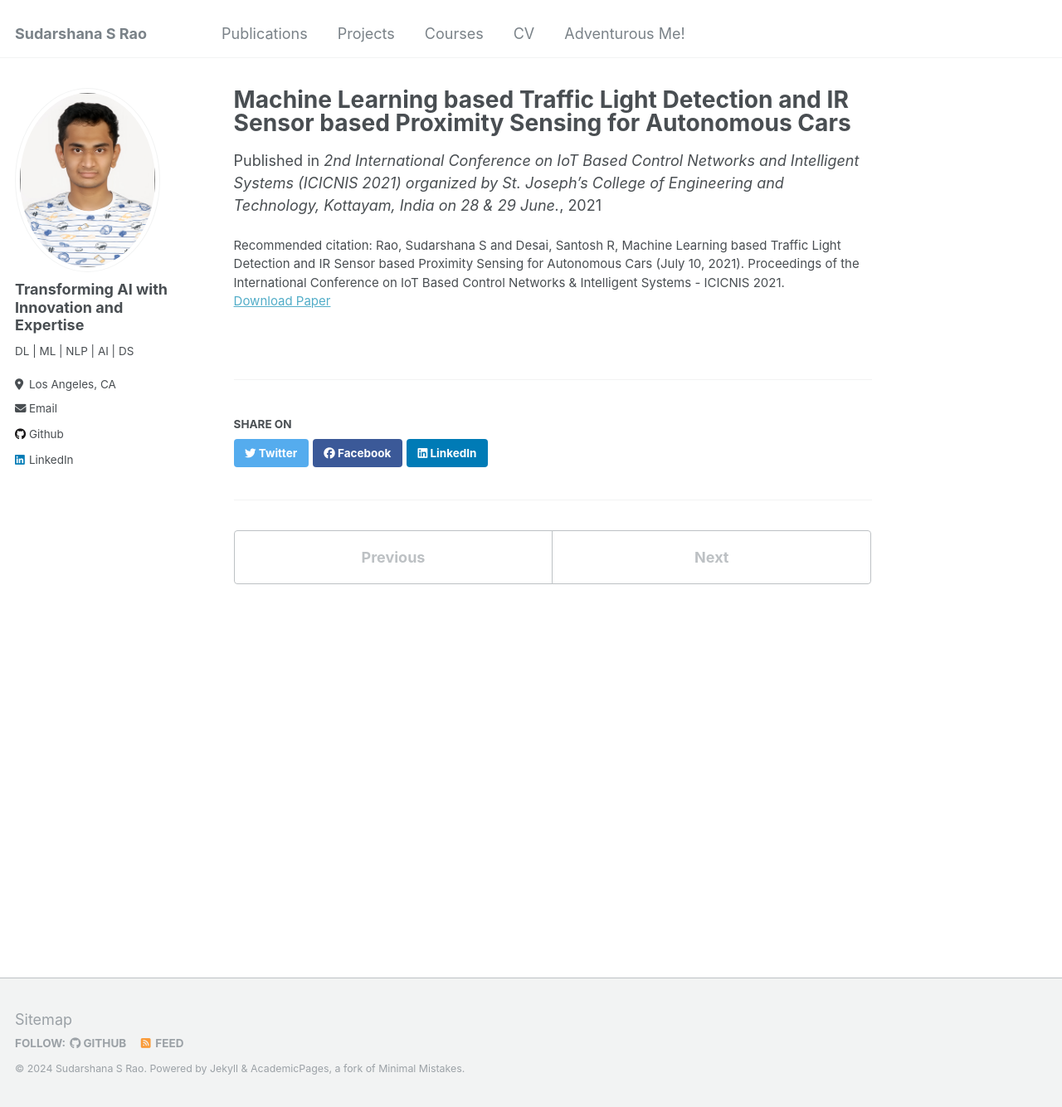
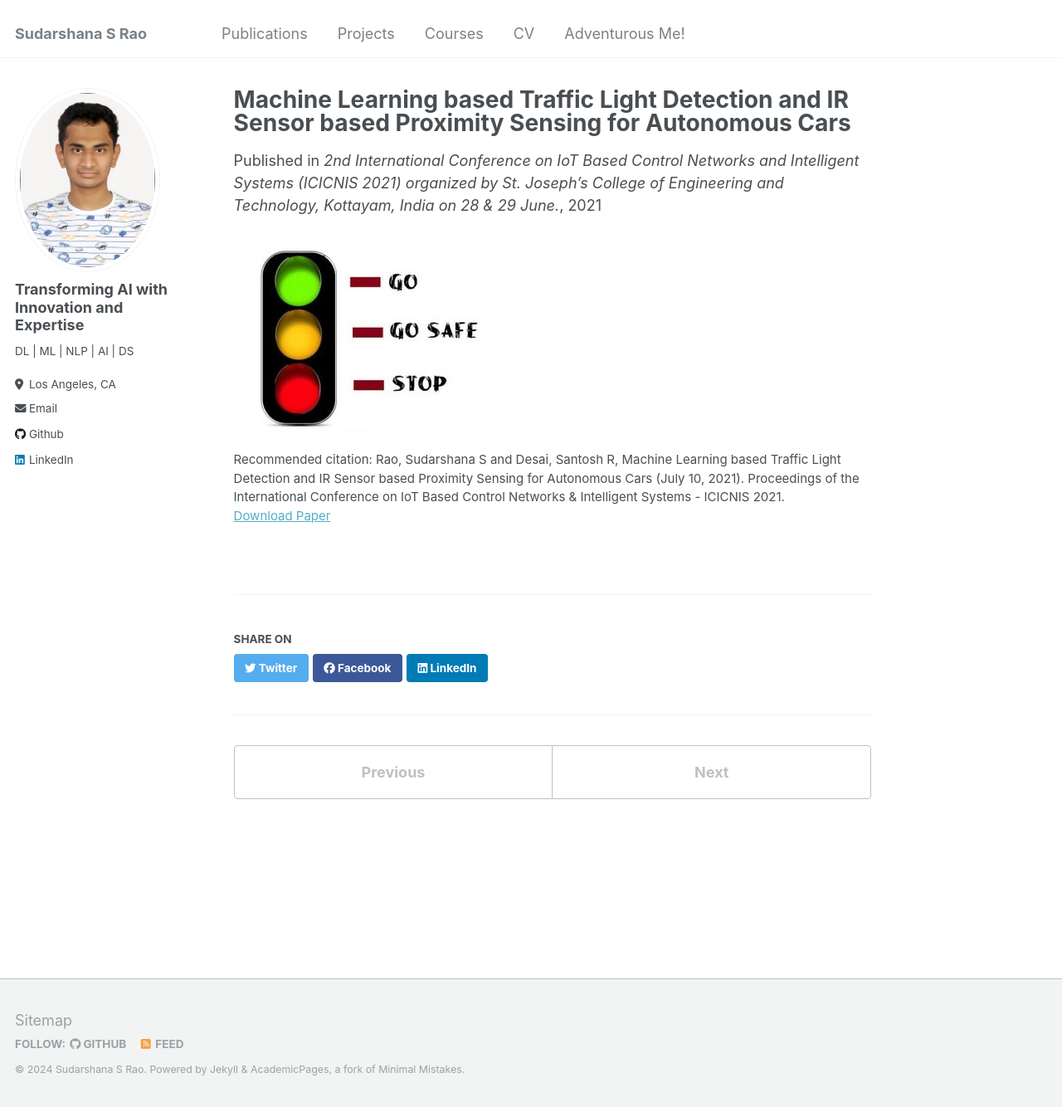
Before and after one commit to SudarshanaSRao/SudarshanaSRao.github.io, a Jekyll site: the page built from _publications/2021-07-14-paper-title-number-1.md, in a window 1280 px wide and 1334 px high. Shown: the whole window at 83% size. Built offline with Jekyll 4.4.1, drawn with Linux system fonts in a browser that asks for light colours.

Commit message:
Update 2021-07-14-paper-title-number-1.md

```diff
--- a/_publications/2021-07-14-paper-title-number-1.md
+++ b/_publications/2021-07-14-paper-title-number-1.md
@@ -9,5 +9,4 @@ paperurl: 'https://papers.ssrn.com/sol3/papers.cfm?abstract_id=3883931'
 citation: 'Rao, Sudarshana S and Desai, Santosh R, Machine Learning based Traffic Light Detection and IR Sensor based Proximity Sensing for Autonomous Cars (July 10, 2021). Proceedings of the International Conference on IoT Based Control Networks & Intelligent Systems - ICICNIS 2021.'
 ---
 
-<!-- Recommended citation: Jabini, A., M. Mahsuli, and S. F. Ghahari. "PROBABILISTIC BLIND IDENTIFICATION OF SOIL-STRUCTURE SYSTEMS USING EXTENDED KALMAN FILTER." <i>Proceedings of the 11th National Conference in Earthquake Engineering, Earthquake Engineering Research
-Institute, Los Angeles, CA. 2018</i>. -->
+<img src="/images/traffic.jpeg" height="200">
```
